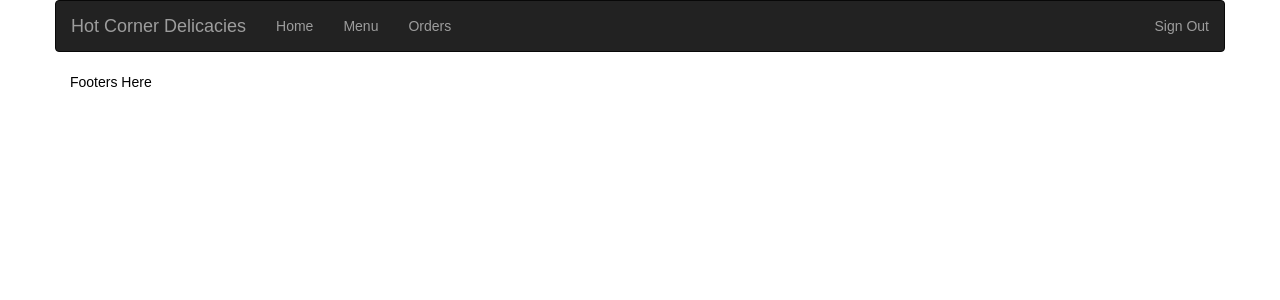
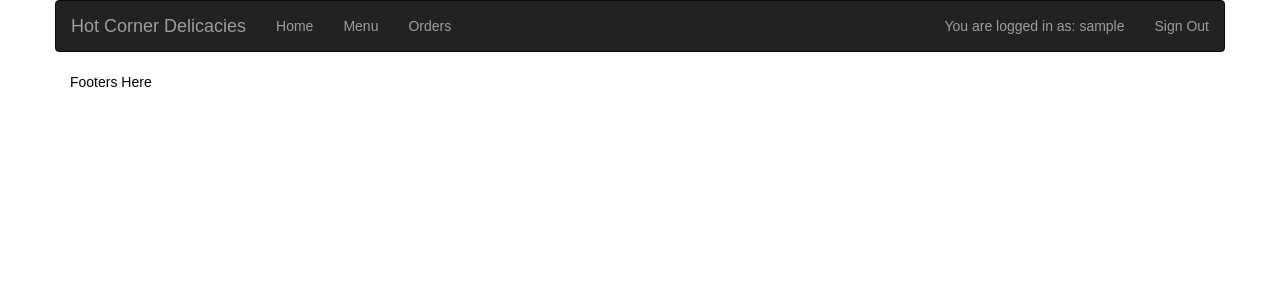
Before and after one commit to thoth-ky/BookAMeal-CP4, a React (Create React App) app: page / in a window 1280 px wide. Shown: the top 300 px of the page. Built offline with nearby package versions, Linux system fonts and the light colour scheme; sample sign-in values are in the browser's storage.

Commit message:
Display usernamein NavBAr

```diff
--- a/src/App.js
+++ b/src/App.js
@@ -17,11 +17,14 @@ import Orders from "./components/Orders";
 
 
 let isAdmin = '';
+let userName = ''
 const checkIsAuthenticated = () => {
   const access_token = sessionStorage.getItem('access_token');
   try {
-    var { exp, admin } = decode(access_token);
+    var { exp, admin, username } = decode(access_token);
     isAdmin = admin
+    userName = username
+
     if (exp > new Date().getTime()) {
       return false
     } else {
@@ -50,7 +53,7 @@ class App extends Component {
       <Router>
         <div className="container">
           <header>
-            <NavBar isAuthenticated={ authentication } isAdmin={ isAdmin}/>
+            <NavBar isAuthenticated={ authentication } isAdmin={ isAdmin } username={ userName }/>
           </header>
           <Switch>
             <Route path="/signup" component={ SignUp }/>
--- a/src/common/NavBar.jsx
+++ b/src/common/NavBar.jsx
@@ -7,7 +7,8 @@ class NavBar extends Component{
     super(props)
     this.state = {
       isAuthenticated: this.props.isAuthenticated,
-      isAdmin: this.props.isAdmin
+      isAdmin: this.props.isAdmin,
+      username: this.props.username
     }
   }
 
@@ -16,7 +17,8 @@ class NavBar extends Component{
     if (this.state.isAuthenticated) {
       rightNav = (
         <ul className="nav navbar-right navbar-nav">
-         <li><NavLink to="/signout"> Sign Out </NavLink></li>
+          <li><NavLink to="/"><span>You are logged in as: </span>{ this.state.username}</NavLink></li>
+          <li><NavLink to="/signout"> Sign Out </NavLink></li>
         </ul>
       )
 
```
